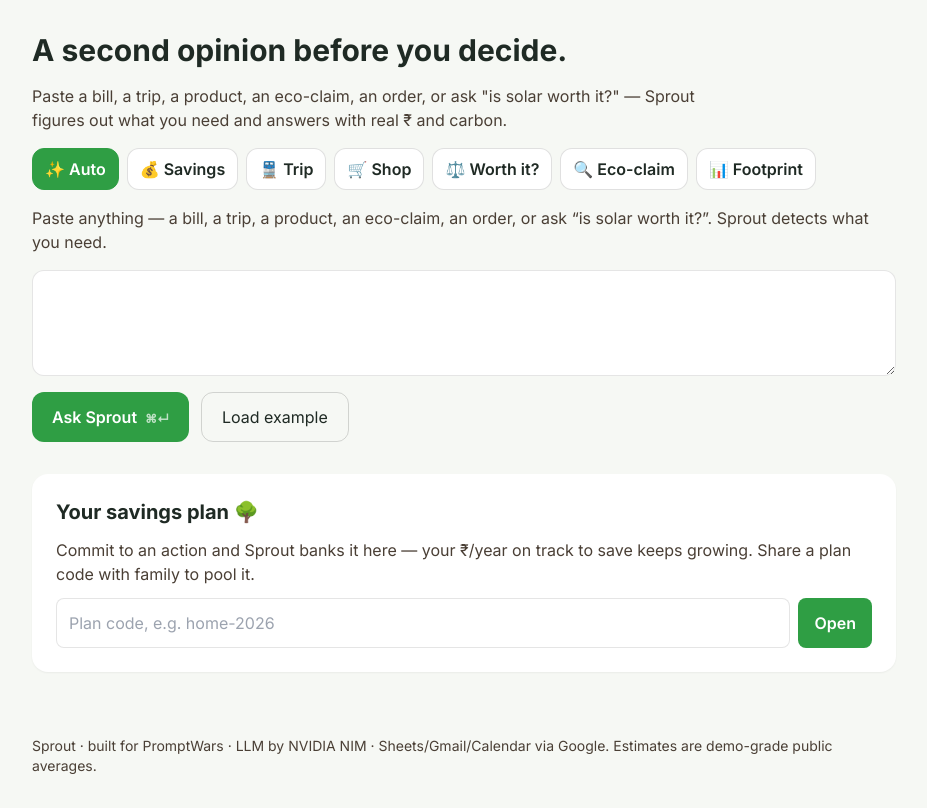
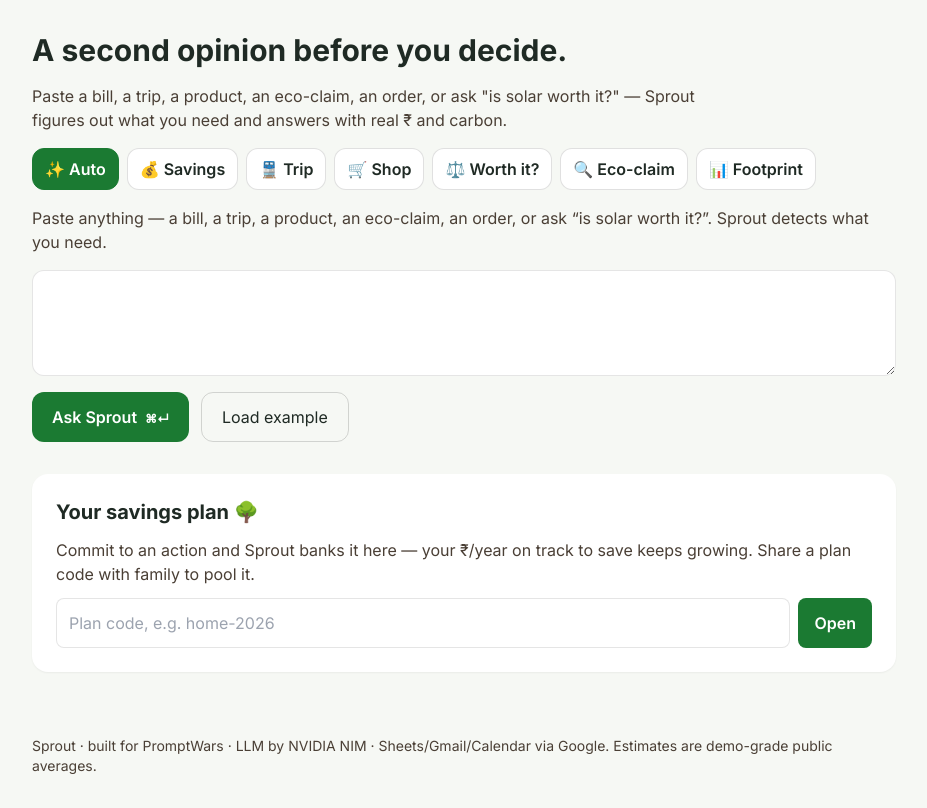
Before and after one commit to Shubham-33/Hack2Skill---Carbon-Footprint, a Flask app: page / in a window 1280 px wide. Shown: the part 65-873 px from the top of the page, without its empty margins (176-1103 px from the left). Run offline with Flask 3, Linux system fonts and the light colour scheme; some libraries are stand-ins or nearby versions.

Commit message:
a11y: fix color-contrast to reach Lighthouse 100
White text on leaf #2f9e44 was 3.45:1 (below WCAG AA 4.5:1) on the active
mode-tab, Ask button, and Open button. Switch those backgrounds to leafdark
#1b7a32 (5.3:1) with a darker hover, and solidify the ⌘↵ hint. Verified
Lighthouse accessibility 96 → 100 with zero failing audits.

Co-Authored-By: Claude Opus 4.8 (1M context) <noreply@anthropic.com>

```diff
--- a/web/static/app.css
+++ b/web/static/app.css
@@ -21,7 +21,7 @@
 }
 /* Mode tabs */
 .mode-tab { border-color: rgba(0, 0, 0, 0.12); background: #fff; }
-.mode-tab-active { background: #2f9e44; color: #fff; border-color: #2f9e44; }
+.mode-tab-active { background: #1b7a32; color: #fff; border-color: #1b7a32; }
 @media (prefers-reduced-motion: reduce) {
   * { transition: none !important; animation: none !important; }
 }
--- a/web/static/app.js
+++ b/web/static/app.js
@@ -131,7 +131,7 @@ async function ask() {
 // Renderers (one per check)
 // ---------------------------------------------------------------------------
 function commitButton(label, kgYear, inrYear, text = "Commit ✅") {
-  return `<button class="commit-btn shrink-0 bg-leaf hover:bg-leafdark text-white font-semibold px-3 py-2 rounded-lg focus:ring-2 focus:ring-leaf"
+  return `<button class="commit-btn shrink-0 bg-leafdark hover:bg-leafdarker text-white font-semibold px-3 py-2 rounded-lg focus:ring-2 focus:ring-leaf"
     data-label="${esc(label)}" data-kg="${kgYear}" data-inr="${inrYear}">${text}</button>`;
 }
 
--- a/web/templates/index.html
+++ b/web/templates/index.html
@@ -9,7 +9,7 @@
   <script>
     tailwind.config = {
       theme: { extend: { colors: {
-        leaf: "#2f9e44", leafdark: "#1b7a32", cream: "#f6f8f4",
+        leaf: "#2f9e44", leafdark: "#1b7a32", leafdarker: "#15692a", cream: "#f6f8f4",
         bark: "#4a3f35", amber: "#e8973c", clay: "#c94c3c", ink: "#1f2a24",
       }, fontFamily: { sans: ["Inter", "system-ui", "sans-serif"] } } },
     };
@@ -61,8 +61,8 @@
         class="w-full rounded-xl border border-black/10 p-4 text-base focus:ring-2 focus:ring-leaf focus:outline-none"></textarea>
       <div class="flex flex-wrap gap-3">
         <button id="ask" type="button"
-          class="bg-leaf hover:bg-leafdark text-white font-semibold px-5 py-3 rounded-xl focus:ring-2 focus:ring-offset-2 focus:ring-leaf">
-          Ask Sprout <span class="text-white/70 text-xs ml-1">⌘↵</span>
+          class="bg-leafdark hover:bg-leafdarker text-white font-semibold px-5 py-3 rounded-xl focus:ring-2 focus:ring-offset-2 focus:ring-leaf">
+          Ask Sprout <span class="text-white text-xs ml-1">⌘↵</span>
         </button>
         <button id="load-sample" type="button"
           class="border border-black/15 hover:bg-black/5 px-5 py-3 rounded-xl focus:ring-2 focus:ring-leaf">Load example</button>
@@ -86,7 +86,7 @@
           class="flex-1 rounded-lg border border-black/10 p-3 focus:ring-2 focus:ring-leaf focus:outline-none"
           placeholder="Plan code, e.g. home-2026" />
         <button id="plan-open" type="button"
-          class="bg-leaf hover:bg-leafdark text-white font-semibold px-4 py-2 rounded-lg focus:ring-2 focus:ring-offset-2 focus:ring-leaf">Open</button>
+          class="bg-leafdark hover:bg-leafdarker text-white font-semibold px-4 py-2 rounded-lg focus:ring-2 focus:ring-offset-2 focus:ring-leaf">Open</button>
       </div>
       <div id="plan-view" class="hidden grid gap-3" aria-live="polite">
         <div class="grid grid-cols-3 gap-3 text-center">
```
